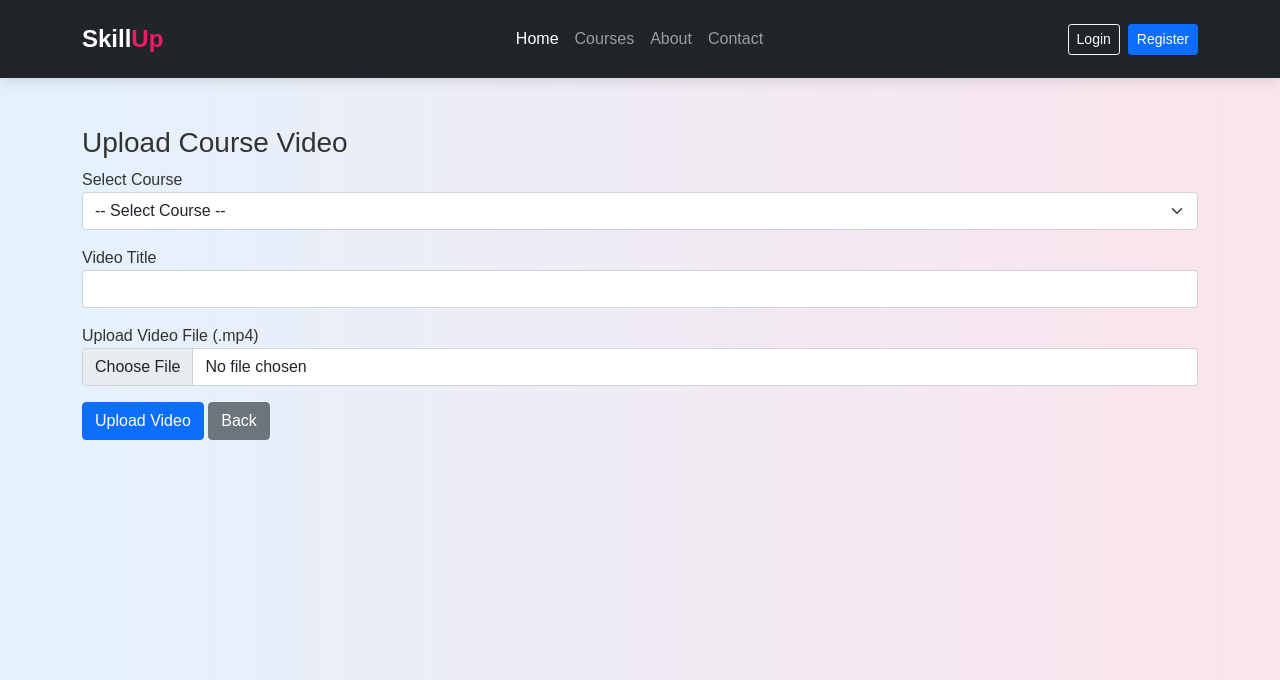
After one commit to Rudro5532/Skillup-LMS, a Django app: page /account/course_video/ in a window 1280 px wide. The commit adds this page. Shown: the top 680 px of the page. Run offline with Django 5.2, Linux system fonts and the light colour scheme; some libraries are stand-ins or nearby versions.

Commit message:
video section added

```diff
--- a/Account_app/urls.py
+++ b/Account_app/urls.py
@@ -12,6 +12,9 @@ urlpatterns = [
     path("student_dashboard/", views.student_dashboard, name="student_dashboard"),
     path('students/', views.enrolled_students_list, name='enrolled_students'),
     path("teacher_dashboard/", views.teacher_dashboard, name="teacher_dashboard"),
+    path("course_video/",views.course_video,name="course_video"),
+
+
     path("update_course/<slug:slug>/", views.edit_course, name="update_course"),
     path("delete_course/<slug:slug>/", views.delete_course, name="delete"),
     path("edit_profile/", views.edit_profile, name="edit_profile"),
--- a/Account_app/views.py
+++ b/Account_app/views.py
@@ -34,7 +34,7 @@ name_regex = r'^([A-Za-z]{2,})(\s[A-Za-z]{2,})+$'
 username_regex = r'^@([a-z0-9_]{3,})$'
 email_regex = r'^[A-Za-z0-9._%+-]+@[A-Za-z0-9.-]+\.[A-Za-z]{2,}$'
 password_regex = r'^(?=.*[A-Z])(?=.*[a-z])(?=.*\d)(?=.*[!@#$%^&*_-])[A-Za-z\d!@#$%^&*_-]{6,}'
-
+# for registration
 def signup(request):
     if request.user.is_authenticated:
         return redirect("home")
@@ -133,7 +133,7 @@ def signup(request):
 
     return render(request, "account/signup.html")
 
-
+# account activation link
 def activation_view(request, uidb64, token):
     try:
         uid = urlsafe_base64_decode(uidb64).decode()
@@ -148,7 +148,7 @@ def activation_view(request, uidb64, token):
     else:
         return HttpResponse("Invalid or expired activation link.")
 
-
+# for user_login
 def user_login(request):
     if request.user.is_authenticated:
         return redirect("home")
@@ -195,14 +195,17 @@ def user_login(request):
                 })
         return render(request, "account/login.html")
 
+# for logout user
 @login_required(login_url="home")
 def user_logout(request):
     logout(request)
     return redirect("home")
 
+# define the function as student
 def is_student(user):
    return user.is_authenticated and not user.is_teacher
 
+# student dashboard
 @never_cache
 @login_required(login_url="user_login")
 @user_passes_test(is_student, login_url='teacher_dashboard')
@@ -213,9 +216,11 @@ def student_dashboard(request):
     }
     return render(request, "account/student_dashboard.html", context)
 
+# define the function as teacher
 def is_teacher(user):
    return user.is_teacher
 
+# teacher dashboard
 @never_cache
 @login_required(login_url='user_login')
 @user_passes_test(is_teacher, login_url='home')
@@ -270,6 +275,13 @@ def teacher_dashboard(request):
     return render(request, "account/teacher_dashboard.html", context)
 
 
+def course_video(request):
+    return render(request, "account/video.html")
+
+
+
+
+# for edit courses
 @login_required(login_url='user_login')
 @user_passes_test(is_teacher, login_url='home')
 def edit_course(request, slug):
@@ -338,6 +350,7 @@ def edit_course(request, slug):
     }
     return render(request, "account/teacher_dashboard.html", context)
 
+# for delete courses
 @login_required(login_url='user_login')
 @user_passes_test(is_teacher, login_url='home')
 @require_POST
@@ -354,6 +367,7 @@ def delete_course(request, slug):
         "redirect_url" : "/account/teacher_dashboard/"
     })
 
+# all student list
 @login_required(login_url='user_login')
 @user_passes_test(is_teacher, login_url='home')
 def enrolled_students_list(request):
@@ -363,6 +377,7 @@ def enrolled_students_list(request):
     }
     return render(request, 'account/student_list.html', context)
 
+# for edit profile
 @login_required(login_url='user_login')
 def edit_profile(request):
     user = request.user
@@ -398,6 +413,7 @@ def edit_profile(request):
     }
     return render(request, 'account/edit_profile.html', context)
 
+# for change password
 @login_required(login_url="user_login")
 def change_password(request):
     user = request.user
@@ -434,7 +450,7 @@ def change_password(request):
             })
     return render(request, "account/change_password.html")
 
-
+# for otp
 def send_otp_view(request):
     if request.method == "POST":
         email = request.POST.get("email")
@@ -466,7 +482,7 @@ def send_otp_view(request):
             })
     return render(request, "account/otp.html")
 
-
+# for rest password
 def reset_password(request):
     if request.method == "POST":
         otp = request.POST.get("otp")
@@ -514,7 +530,6 @@ def reset_password(request):
 
 
 #for admin registration
-
 def admin_reg(request):
     if request.method == "POST":
         full_name = request.POST.get("name")
--- a/Courses_app/views.py
+++ b/Courses_app/views.py
@@ -45,10 +45,12 @@ def get_course(request, slug):
             })
     enrollment = Payment.objects.filter(user=request.user, course=course, is_paid = True).exists()
     review = CourseReview.objects.filter(course=course).order_by("-created_at")
+    videos = course.videos.all()
     context = {
         "course" : course,
         "enrollment" : enrollment,
-        "review" : review
+        "review" : review,
+        "videos" : videos
     }
 
     return render(request, "courses/single_course.html", context)
--- a/templates/account/teacher_dashboard.html
+++ b/templates/account/teacher_dashboard.html
@@ -34,7 +34,10 @@
             <a class="nav-link" href="{% url "change_password" %}">Change Password</a>
           </li>
           <li class="nav-item">
-            <a class="nav-link" href="#blog-management">Manage Blogs</a>
+            <a class="nav-link" href="#blog-management">Manage Course</a>
+          </li>
+          <li class="nav-item">
+            <a class="nav-link" href="{% url "course_video" %}">Course Video</a>
           </li>
           <li class="nav-item">
             <a class="nav-link" href="{% url 'enrolled_students' %}">Students List</a>
--- /dev/null
+++ b/templates/account/video.html
@@ -0,0 +1,38 @@
+{% extends "base.html" %}
+{% block title %}Dashboard || Course Video{% endblock title %}
+{% block content %}
+{% include "partials/navbar.html" %}
+
+<div class="container mt-5">
+  <h3>Upload Course Video</h3>
+  <form method="POST" enctype="multipart/form-data">
+    {% csrf_token %}
+
+    <div class="mb-3">
+      <label for="course">Select Course</label>
+      <select name="course" id="course" class="form-select" required>
+        <option value="">-- Select Course --</option>
+        {% comment %} {% for course in courses %} {% endcomment %}
+          <option value="#">#</option>
+        {% comment %} {% endfor %} {% endcomment %}
+      </select>
+    </div>
+
+    <div class="mb-3">
+      <label for="title">Video Title</label>
+      <input type="text" name="title" id="title" class="form-control" required>
+    </div>
+
+    <div class="mb-3">
+      <label for="video_file">Upload Video File (.mp4)</label>
+      <input type="file" name="video_file" id="video_file" class="form-control" accept="video/mp4" required>
+    </div>
+
+    <button type="submit" class="btn btn-primary">Upload Video</button>
+    <a href="{% url 'teacher_dashboard' %}" class="btn btn-secondary">Back</a>
+  </form>
+</div>
+
+
+
+{% endblock content %}
```
Also changed, not shown: Courses_app/models.py (+10 -0 lines), static/css/style.css (+37 -0 lines), templates/courses/single_course.html (+58 -2 lines), Courses_app/migrations/0013_coursevideo.py (added), Courses_app/migrations/0014_alter_coursevideo_course.py (added).
